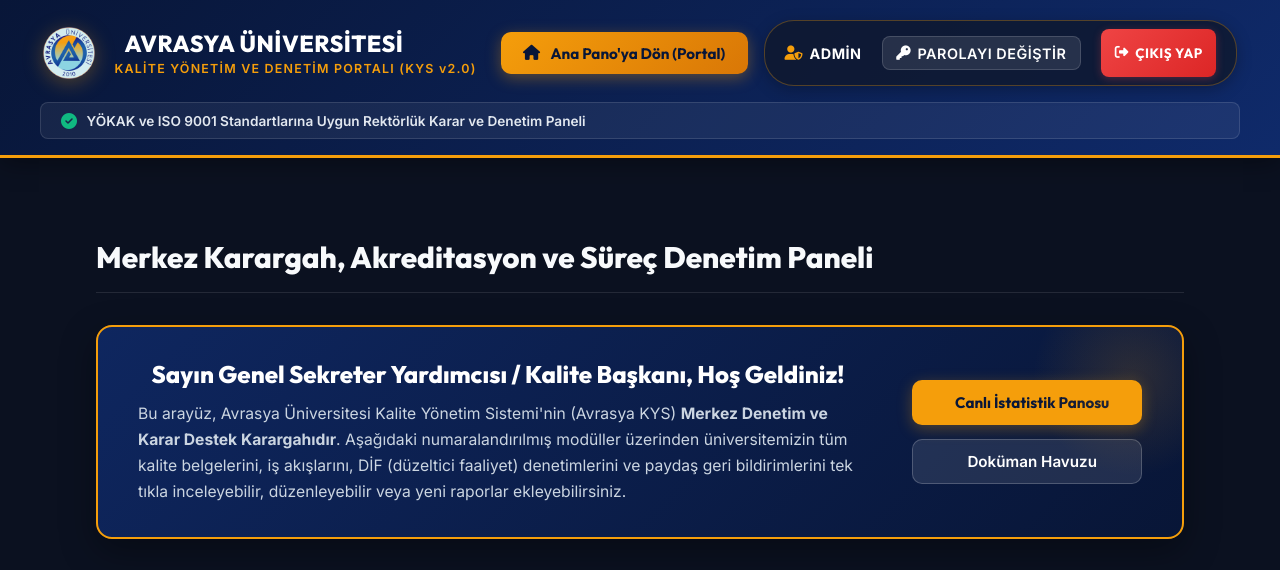
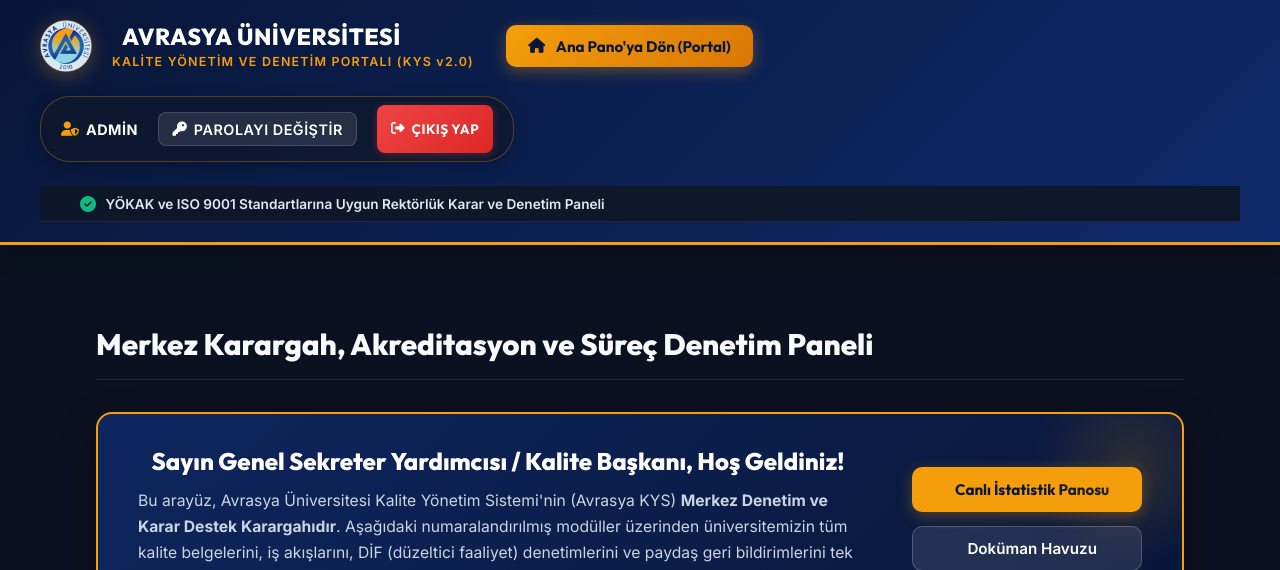
Before and after one commit to raminentezar-rgb/yks, a Django app: page /admin/ in a window 1280 px wide. Shown: the top 570 px of the page. Run offline with Django 4.2, Linux system fonts and the light colour scheme; a user stored in the database is signed in; data comes from the database, SQL or seed files in the repository.

Commit message:
Fix admin header clipping and restore usertools block visibility with sticky positioning

```diff
--- a/static/css/custom_admin.css
+++ b/static/css/custom_admin.css
@@ -30,30 +30,27 @@
 #header {
     background: var(--admin-navy-gradient) !important;
     border-bottom: 3px solid var(--admin-gold) !important;
-    padding: 1.25rem 2.5rem 1rem 2.5rem !important;
+    padding: 1.25rem 2.5rem !important;
     color: #fff !important;
     box-shadow: 0 4px 25px rgba(0, 0, 0, 0.4) !important;
     display: flex !important;
-    flex-direction: column !important;
-    gap: 1rem !important;
+    align-items: center !important;
+    justify-content: space-between !important;
+    flex-wrap: wrap !important;
+    gap: 1.5rem !important;
+    position: sticky !important;
+    top: 0 !important;
+    z-index: 1000 !important;
     width: 100% !important;
     box-sizing: border-box !important;
 }
 
-.custom-admin-header-row {
-    display: flex !important;
-    align-items: center !important;
-    justify-content: space-between !important;
-    width: 100% !important;
-    flex-wrap: wrap !important;
-    gap: 1.5rem !important;
-}
-
-.header-right-tools {
-    display: flex !important;
-    align-items: center !important;
-    gap: 1rem !important;
-    flex-wrap: wrap !important;
+.custom-admin-branding {
+    display: flex;
+    align-items: center;
+    justify-content: space-between;
+    flex: 1 1 auto;
+    gap: 2rem;
 }
 
 .branding-left {
@@ -194,10 +191,9 @@
 
 /* Global Nav Badge */
 .custom-global-nav {
-    background: rgba(255, 255, 255, 0.06) !important;
-    border: 1px solid rgba(255, 255, 255, 0.12) !important;
-    border-radius: 8px !important;
-    padding: 0.6rem 1.25rem !important;
+    background: rgba(15, 23, 42, 0.95) !important;
+    border-bottom: 1px solid rgba(255, 255, 255, 0.08) !important;
+    padding: 0.6rem 2.5rem !important;
     width: 100% !important;
     box-sizing: border-box !important;
 }
--- a/templates/admin/base_site.html
+++ b/templates/admin/base_site.html
@@ -11,7 +11,7 @@
 {% endblock %}
 
 {% block branding %}
-<div class="custom-admin-header-row">
+<div class="custom-admin-branding">
     <div class="branding-left">
         <a href="{% url 'admin:index' %}" class="admin-logo-link">
             <img src="{% static 'images/avrasya_logo.png' %}" alt="Avrasya Üniversitesi" class="admin-logo-img">
@@ -21,26 +21,27 @@
             </div>
         </a>
     </div>
-    <div class="header-right-tools">
+    <div class="branding-right">
         <a href="/" class="btn-return-portal" target="_blank" title="Ana Sayfa ve Gösterge Paneline Dön">
             <i class="fa-solid fa-house"></i>
             <span>Ana Pano'ya Dön (Portal)</span>
         </a>
+    </div>
+</div>
+{% endblock %}
+
+{% block usertools %}
+<div id="user-tools" class="custom-user-tools">
     {% if user.is_active and user.is_staff %}
-            <div id="user-tools" class="custom-user-tools">
         <span class="user-welcome"><i class="fa-solid fa-user-shield"></i> {{ user.get_full_name|default:user.username }}</span>
         <a href="{% url 'admin:password_change' %}" class="user-tool-link"><i class="fa-solid fa-key"></i> Parolayı Değiştir</a>
         <form id="logout-form" method="post" action="{% url 'admin:logout' %}" style="display:inline;">
             {% csrf_token %}
             <button type="submit" class="user-tool-btn logout-btn"><i class="fa-solid fa-right-from-bracket"></i> Çıkış Yap</button>
         </form>
-            </div>
     {% endif %}
 </div>
-</div>
 {% endblock %}
-
-{% block usertools %}{% endblock %}
 
 {% block nav-global %}
 <div class="custom-global-nav">
```
Lines whose indentation alone changed are shown as unchanged.
